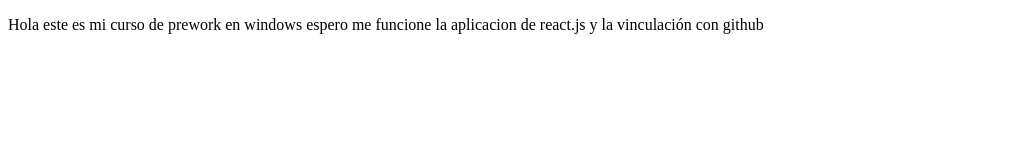
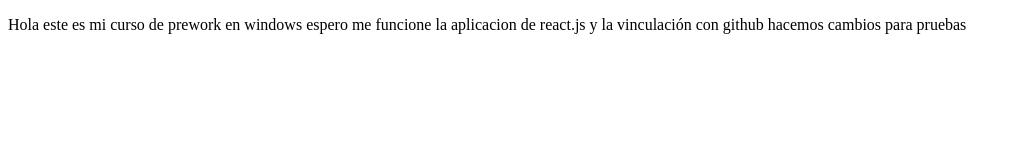
Before and after one commit to franciscoherrerab/ProyectoDemoCursoPrework, a plain HTML site: page index.html in a window 1280 px wide. Shown: the whole page, without its empty margins (0-1020 px from the left). Drawn offline with Linux system fonts and the light colour scheme.

Commit message:
primeros cambios

```diff
--- a/index.html
+++ b/index.html
@@ -11,6 +11,8 @@
         Hola este es mi curso de prework en windows
         espero me funcione la aplicacion de react.js
         y la vinculación con github
+
+        hacemos cambios para pruebas
     </p>
 
 </body>
```
